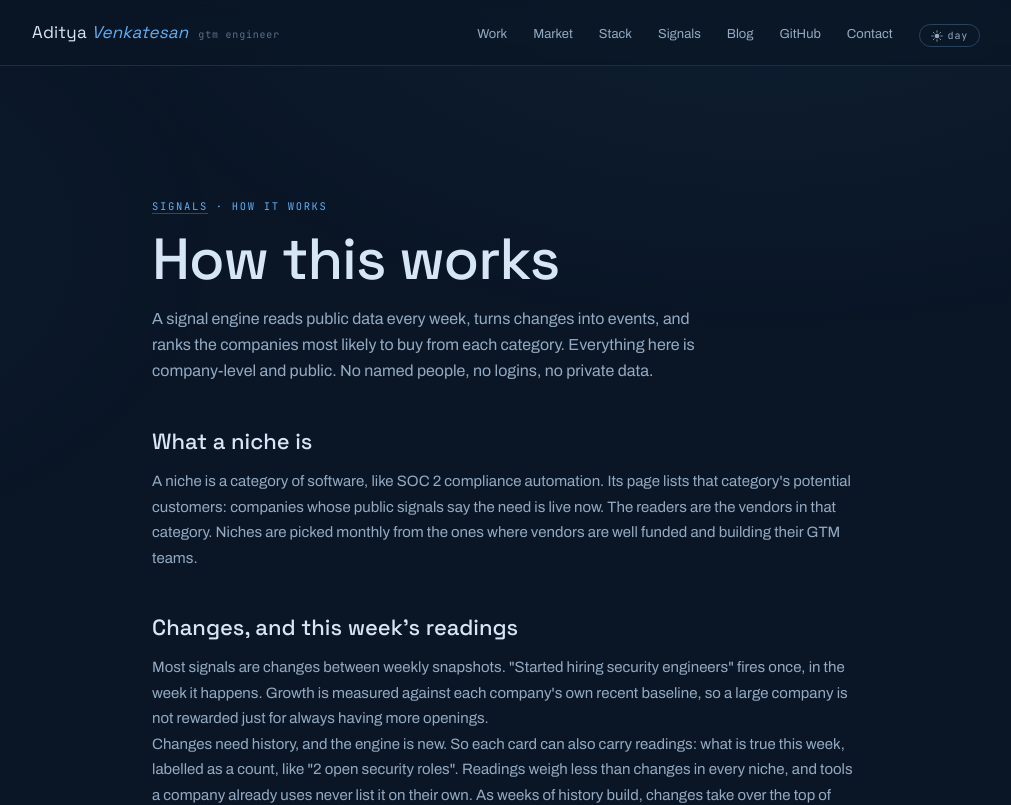
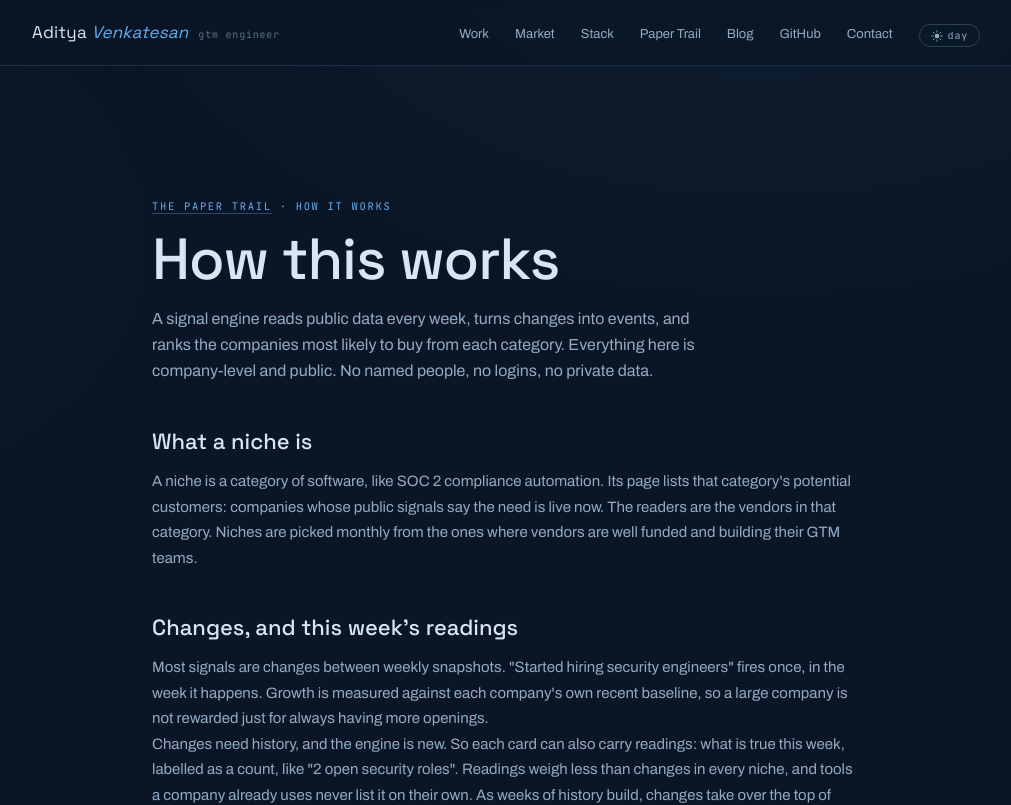
Before and after one commit to Aditya-v05/gtm-portfolio, a Next.js app: page /signals/how-it-works in a window 1280 px wide. Shown: the top 805 px of the page, without its empty margins (134-1145 px from the left). Built offline with nearby package versions, Linux system fonts and the light colour scheme.

Commit message:
Rename the weekly paper to The Paper Trail

```diff
--- a/app/globals.css
+++ b/app/globals.css
@@ -1305,7 +1305,7 @@ table.dt--paths td:nth-child(3){ min-width:190px; line-height:1.55; }
   border-top:3px solid var(--ink); border-bottom:1px solid var(--ink);
   font-family:var(--font-m); font-size:10.5px; letter-spacing:.14em; text-transform:uppercase; color:var(--dim); }
 .mast__name{ margin:16px 0 2px; text-align:center; font-family:var(--font-d); font-weight:700;
-  font-size:clamp(72px,14.5vw,184px); line-height:.9; letter-spacing:-.055em; color:var(--ink); }
+  font-size:clamp(40px,9.6vw,128px); line-height:.95; letter-spacing:-.05em; color:var(--ink); text-wrap:balance; }
 .mast__name a{ color:inherit; }
 .mast__motto{ margin:clamp(20px,3.2vw,40px) 0 14px; text-align:center; font-family:var(--font-b); font-style:italic; font-size:15px; color:var(--dim); }
 
@@ -1446,7 +1446,7 @@ details[open] .brief__open::after{ transform:translate(-50%,-50%) rotate(0deg);
 
 /* inside pages */
 .folio{ display:grid; grid-template-columns:auto minmax(0,1fr) auto; align-items:baseline; gap:6px 24px; padding:9px 0; border-top:3px solid var(--ink); border-bottom:1px solid var(--ink); }
-.folio__name{ font-family:var(--font-d); font-weight:700; font-size:28px; line-height:1; letter-spacing:-.045em; color:var(--ink); }
+.folio__name{ font-family:var(--font-d); font-weight:700; font-size:26px; line-height:1; letter-spacing:-.04em; color:var(--ink); white-space:nowrap; }
 .folio__name:hover{ color:var(--accent); }
 .folio__mid{ text-align:center; font-family:var(--font-m); font-size:10.5px; letter-spacing:.14em; text-transform:uppercase; color:var(--dim); }
 .folio__meta{ font-family:var(--font-m); font-size:10.5px; letter-spacing:.12em; text-transform:uppercase; color:var(--mute); white-space:nowrap; }
--- a/app/signals/[week]/[section]/page.tsx
+++ b/app/signals/[week]/[section]/page.tsx
@@ -23,7 +23,7 @@ export async function generateMetadata({ params }: { params: Promise<{ week: str
   const hit = find(week, section);
   if (!hit) return {};
   return {
-    title: `${hit.niche.name} - Signals ${hit.week.week} - Aditya`,
+    title: `${hit.niche.name} - The Paper Trail, ${hit.week.week} - Aditya`,
     description: `Potential customers for ${hit.niche.name}, ${formatWeek(hit.week.week)}, with the public evidence behind each one.`,
   };
 }
--- a/app/signals/[week]/page.tsx
+++ b/app/signals/[week]/page.tsx
@@ -17,7 +17,7 @@ export async function generateMetadata({ params }: { params: Promise<{ week: str
   const w = getWeekBySlug(week);
   if (!w) return {};
   return {
-    title: `Signals ${w.week} - Aditya`,
+    title: `The Paper Trail, ${w.week} - Aditya`,
     description: `Potential customers for ${w.niches.map((n) => n.name).join(", ")}, ${formatWeek(w.week)}.`,
   };
 }
--- a/app/signals/companies/[domain]/page.tsx
+++ b/app/signals/companies/[domain]/page.tsx
@@ -17,8 +17,8 @@ export async function generateMetadata({ params }: { params: Promise<{ domain: s
   const c = getCompany(domain);
   if (!c) return {};
   return {
-    title: `${c.name} - Signals - Aditya`,
-    description: `Every week ${c.name} appeared on Signals, and the public evidence behind it.`,
+    title: `${c.name} - The Paper Trail - Aditya`,
+    description: `Every issue of The Paper Trail that ${c.name} appeared in, and the public evidence behind it.`,
   };
 }
 
--- a/app/signals/how-it-works/page.tsx
+++ b/app/signals/how-it-works/page.tsx
@@ -3,8 +3,8 @@ import Link from "next/link";
 import SiteNav from "@/components/SiteNav";
 
 export const metadata: Metadata = {
-  title: "How Signals works - Aditya",
-  description: "Where the Signals lists come from, how companies are scored, and how accurate each signal is.",
+  title: "How The Paper Trail is made - Aditya",
+  description: "Where The Paper Trail's lists come from, how companies are scored, and how accurate each signal is.",
 };
 
 // Precision is measured by hand-labelling fired events before a signal type can
@@ -35,7 +35,7 @@ export default function HowItWorks() {
         <header className="sig__head">
           <p className="sig__eyebrow">
             <Link className="cursor-target" href="/signals">
-              Signals
+              The Paper Trail
             </Link>{" "}
             · how it works
           </p>
--- a/app/signals/page.tsx
+++ b/app/signals/page.tsx
@@ -5,7 +5,7 @@ import Turn from "@/components/signals/Turn";
 import { getAllWeeks } from "@/lib/signals";
 
 export const metadata: Metadata = {
-  title: "Signals - Aditya",
+  title: "The Paper Trail - Aditya",
   description:
     "Every week, the companies most likely to buy from a few hot software categories, with the public evidence behind each one.",
 };
@@ -24,7 +24,7 @@ export default function SignalsLatest() {
       ) : (
         <main className="sig">
           <header className="sig__head">
-            <h1 className="sig__title">Signals</h1>
+            <h1 className="sig__title">The Paper Trail</h1>
             <p className="sig__lede">The first weekly list is on its way.</p>
           </header>
         </main>
--- a/components/SiteNav.tsx
+++ b/components/SiteNav.tsx
@@ -38,7 +38,7 @@ export default function SiteNav({
             Stack
           </Link>
           <Link className="cursor-target" href="/signals">
-            Signals
+            Paper Trail
           </Link>
           <Link className="cursor-target" href="/blog">
             Blog
--- a/components/signals/Paper.tsx
+++ b/components/signals/Paper.tsx
@@ -50,7 +50,7 @@ export function Masthead({ week }: { week: SignalsWeek }) {
         </span>
         <span>Public data · company level</span>
       </div>
-      <p className="mast__name">Signals</p>
+      <p className="mast__name">The Paper Trail</p>
       <p className="mast__motto">Who is about to buy, and the public record that says so.</p>
     </header>
   );
@@ -61,7 +61,7 @@ export function Folio({ week, page, label }: { week: SignalsWeek; page?: number;
   return (
     <header className="folio">
       <Link className="folio__name cursor-target" href={frontHref(week)}>
-        Signals
+        The Paper Trail
       </Link>
       <span className="folio__mid">{label}</span>
       <span className="folio__meta">
```
